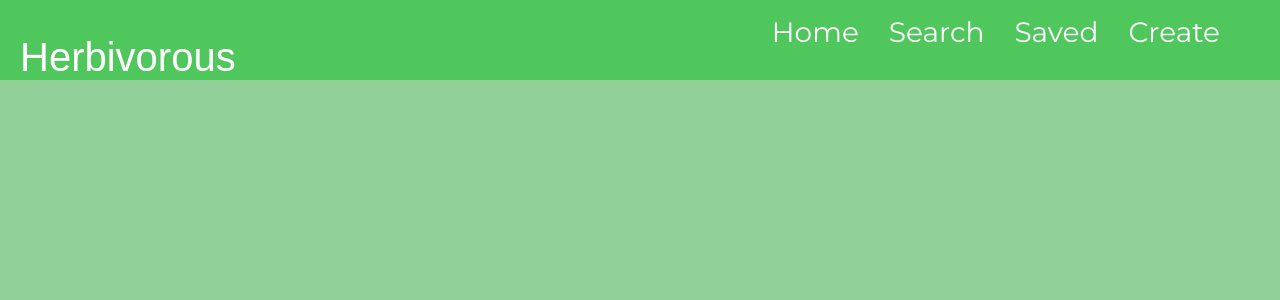
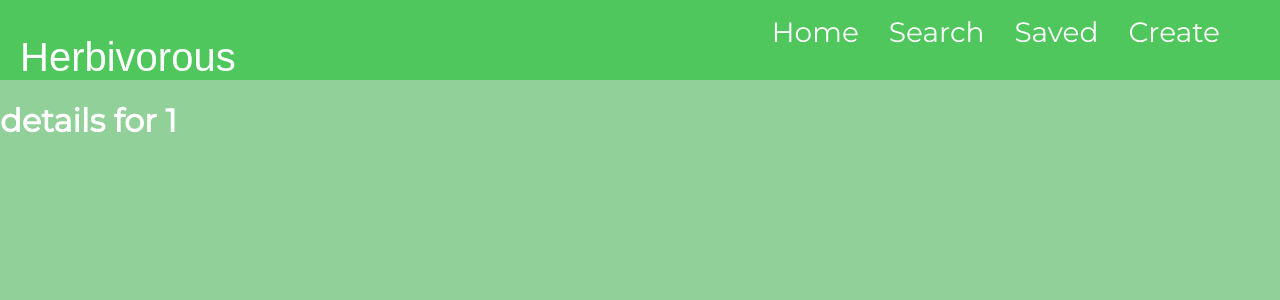
Before and after one commit to Pete-Fowler/herbivorous, a React (Create React App) app: page /details/1 in a window 1280 px wide. Shown: the top 300 px of the page. Built offline with nearby package versions, Linux system fonts and the light colour scheme; no server answers; data requests are answered from the project's data file; a web font is replaced by a local one.

Commit message:
Remove unnecessary state

```diff
--- a/src/components/App.js
+++ b/src/components/App.js
@@ -15,7 +15,6 @@ function App() {
   const [ recipe, setRecipe ] = useState({}); // Currently shown recipe of day
   const [ card, setCard ] = useState(''); // Card for current recipe of day
   const [ savedRecipes, setSavedRecipes ] = useState([]);
-  const [ idForDetails, setIdForDetails ] = useState(false);
 
   // Gets saved recipes from JSON-server
   useEffect(() => {
@@ -84,7 +83,7 @@ function App() {
         <Route path='/saved' element={<Saved recipes={savedRecipes}
           removeRecipe={removeRecipe} showDetails={showDetails}/>} />
         <Route path='/submit' element={<Submit addRecipe={addRecipe}/>} />
-        <Route path='/details' element={<Details id={idForDetails}/>} />
+        <Route path='/details/:id' element={<Details />} />
       </Routes>
     </div>
   );
--- a/src/components/Details.js
+++ b/src/components/Details.js
@@ -1,9 +1,11 @@
 import '../styles/Details.css';
 import React from 'react';
+import { useParams } from 'react-router-dom';
 
 function Details() {
+  const { id } = useParams();
 
-  return <h1>details</h1>
+  return <h1>details for {id}</h1>
 }
 
 export default Details;
--- a/src/components/Recipe.js
+++ b/src/components/Recipe.js
@@ -32,7 +32,7 @@ function Recipe({ id, imageUrl, isLiked = false, title, addRecipe, removeRecipe,
 
   function toShowDetails() {
     showDetails(id);
-    navigate('/details');
+    navigate(`/details/${id}`);
   }
 
   return <div className='recipe' onClick={toShowDetails}>
```
